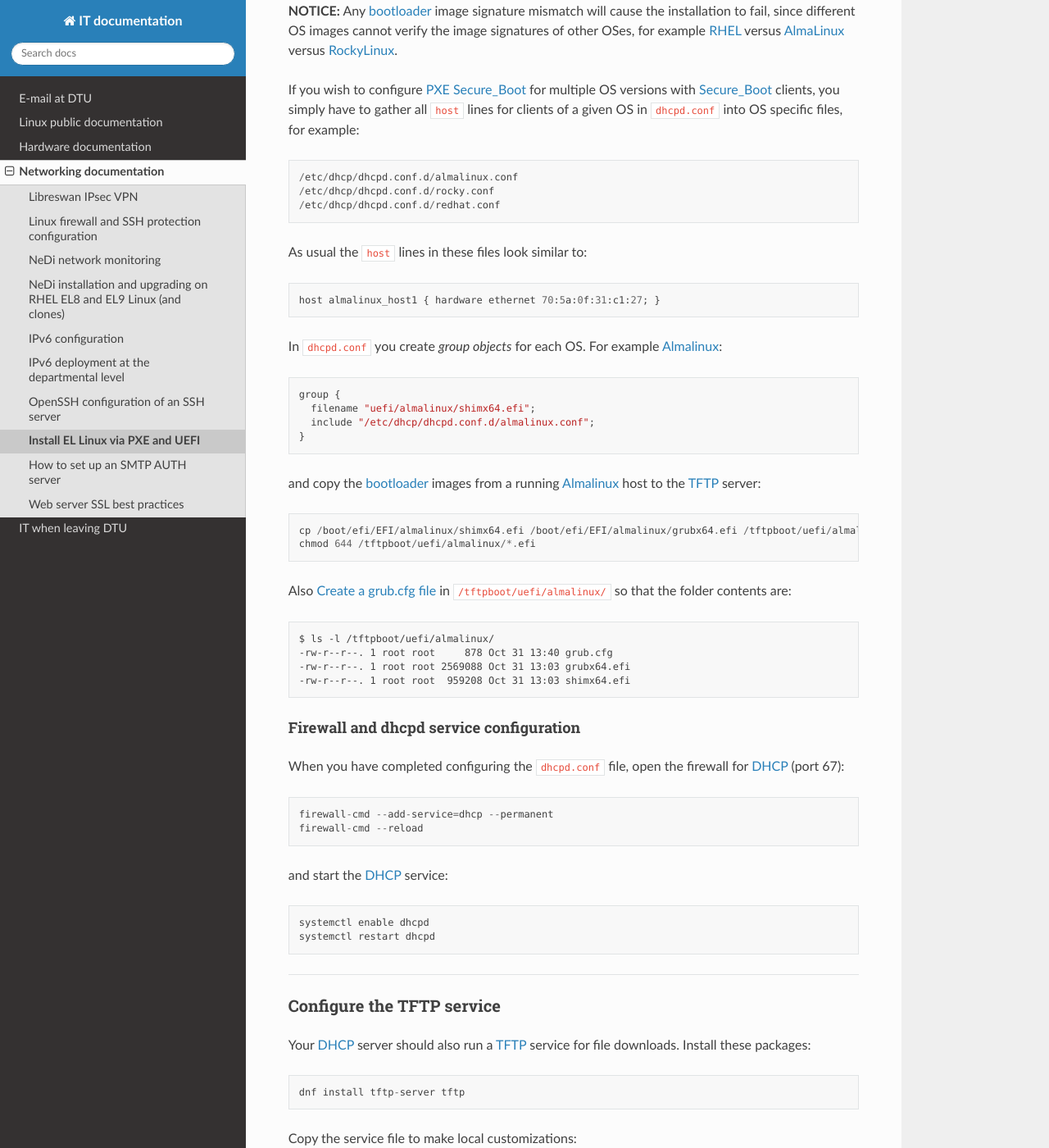
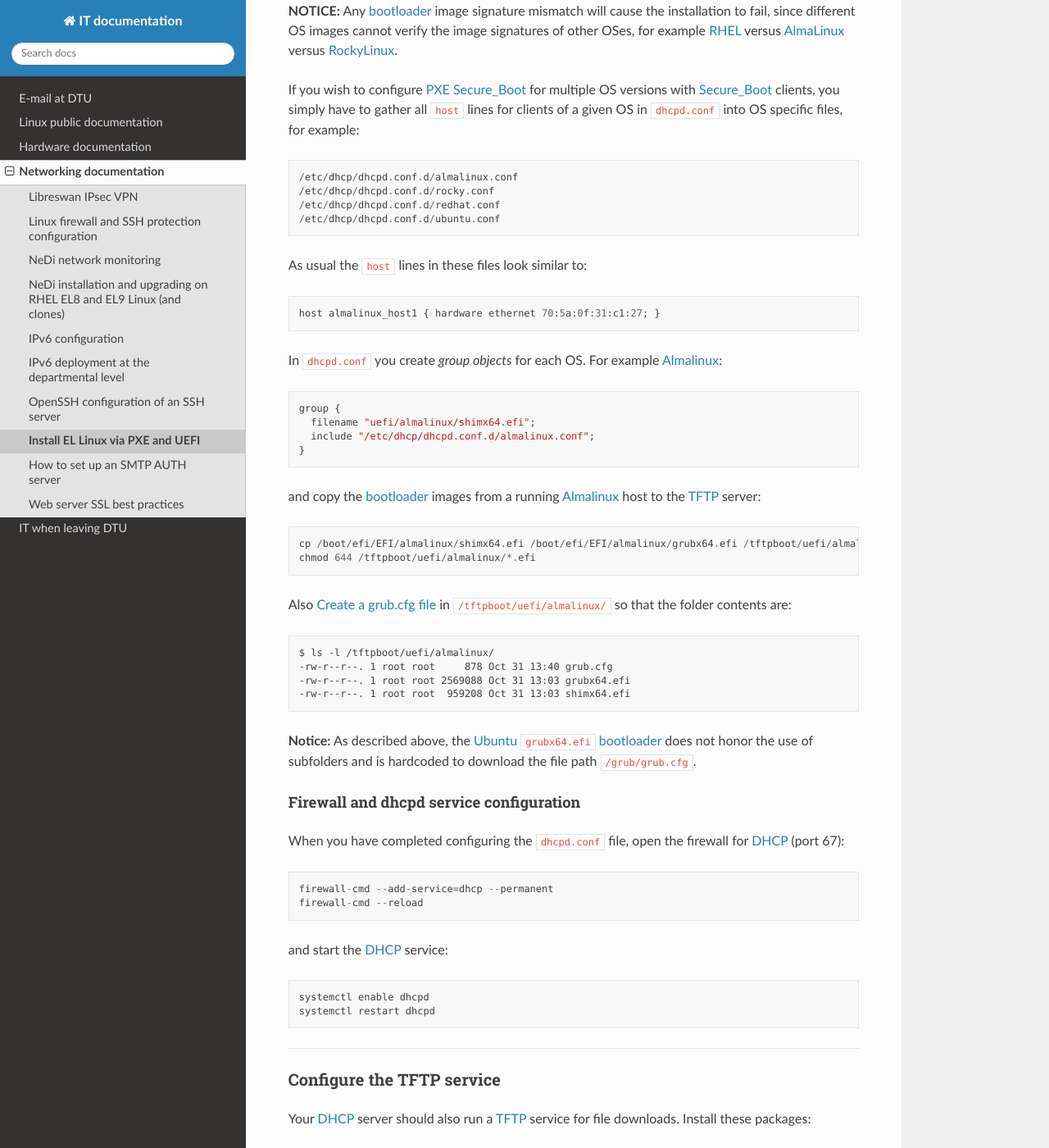
Before and after one commit to OleHolmNielsen/ITwiki, a Sphinx documentation site: the page built from docs/PXE_and_UEFI.rst, in a window 1280 px wide and 1400 px high, scrolled down 9116 px. Shown: the whole window at 82% size. Built offline with Sphinx 7.4.7 and the Read the Docs theme 3.1.0, drawn with Linux system fonts in a browser that asks for light colours.

Commit message:
Added Ubuntu info

```diff
--- a/docs/PXE_and_UEFI.rst
+++ b/docs/PXE_and_UEFI.rst
@@ -451,6 +451,7 @@ into OS specific files, for example::
   /etc/dhcp/dhcpd.conf.d/almalinux.conf
   /etc/dhcp/dhcpd.conf.d/rocky.conf
   /etc/dhcp/dhcpd.conf.d/redhat.conf
+  /etc/dhcp/dhcpd.conf.d/ubuntu.conf
 
 As usual the ``host`` lines in these files look similar to::
 
@@ -475,6 +476,10 @@ Also :ref:`create_grub.cfg` in ``/tftpboot/uefi/almalinux/`` so that the folder
   -rw-r--r--. 1 root root     878 Oct 31 13:40 grub.cfg
   -rw-r--r--. 1 root root 2569088 Oct 31 13:03 grubx64.efi
   -rw-r--r--. 1 root root  959208 Oct 31 13:03 shimx64.efi
+
+**Notice:**
+As described above, the Ubuntu_ ``grubx64.efi`` bootloader_ does not honor the use of subfolders
+and is hardcoded to download the file path ``/grub/grub.cfg``.
 
 .. _vmlinuz: https://en.wikipedia.org/wiki/Vmlinux
 
```
